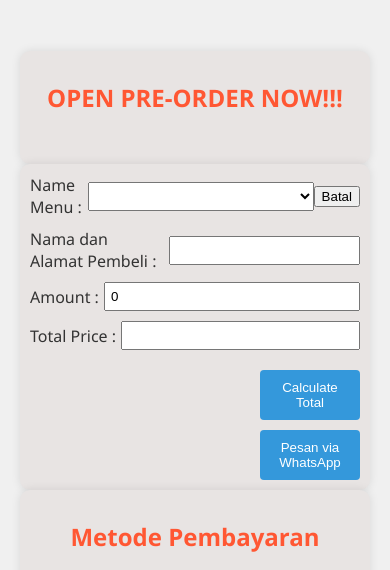
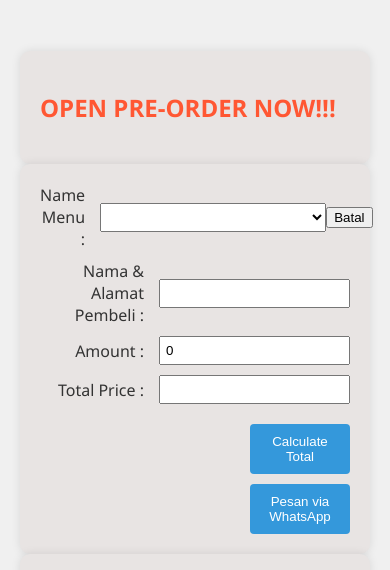
Before and after one commit to Zahirulmaala/Zahirulmaala.github.io, a plain HTML site: page index.html in a window 390 px wide. Shown: the part 185-755 px from the top of the page. Drawn offline with Linux system fonts and the light colour scheme.

Commit message:
Update index.html

```diff
--- a/index.html
+++ b/index.html
@@ -115,18 +115,9 @@
 
     /* Media query untuk ukuran layar ponsel */
     @media screen and (max-width: 768px) {
-        .container {
-            padding: 10px;
-            flex-direction: column;
-        }
         .left-column,
         .right-column {
             width: 100%;
-        }
-        .menu-item label {
-            text-align: left;
-            width: auto;
-            margin-right: 0;
         }
     }
 </style>
@@ -153,7 +144,7 @@
             <button type="button" onclick="cancelMenu('menu1')">Batal</button>
         </div>
         <div class="menu-item">
-            <label for="nama">Nama dan Alamat Pembeli :</label>
+            <label for="nama">Nama & Alamat Pembeli :</label>
             <input type="text" id="nama" name="nama">
         </div>
     </div>
```
